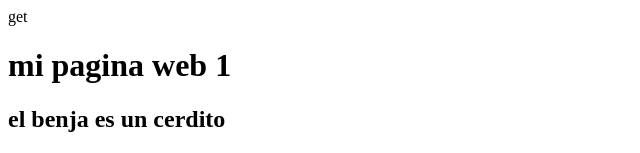
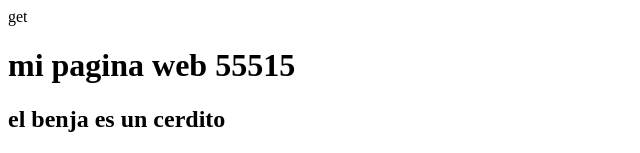
Before and after one commit to VAT1975/NUEVOPROYECTO, a plain HTML site: page index.html in a window 1280 px wide. Shown: the top 153 px of the page, without its empty margins (0-640 px from the left). Drawn offline with Linux system fonts and the light colour scheme.

Commit message:
TERCER COMMIT 55515

```diff
--- a/index.html
+++ b/index.html
@@ -7,7 +7,7 @@
 	get
 </head>
 <body>
-	<h1>mi pagina web 1</h1>
+	<h1>mi pagina web 55515</h1>
 	<h2>el benja es un cerdito</h2>
 	<p>todo tendencias es un canal de<b> you tube</b> entretenido que enseña a programar.<br>haz<a href="https://www.youtube.com/watch?v=DbfWYrecUhI&ab_channel=SoyDalto"target="_BLANK">click aqui</p>
 </body>
```
